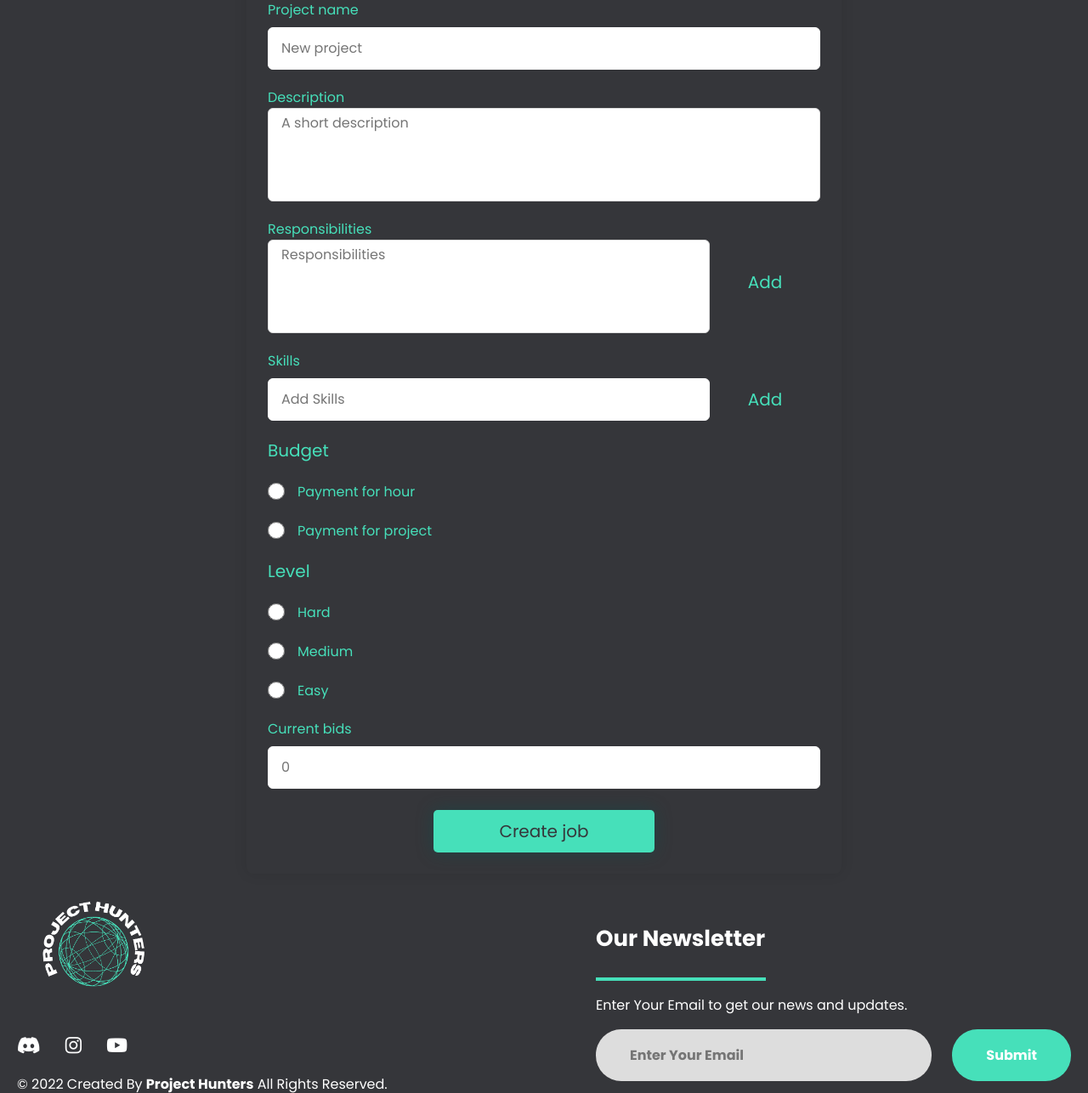
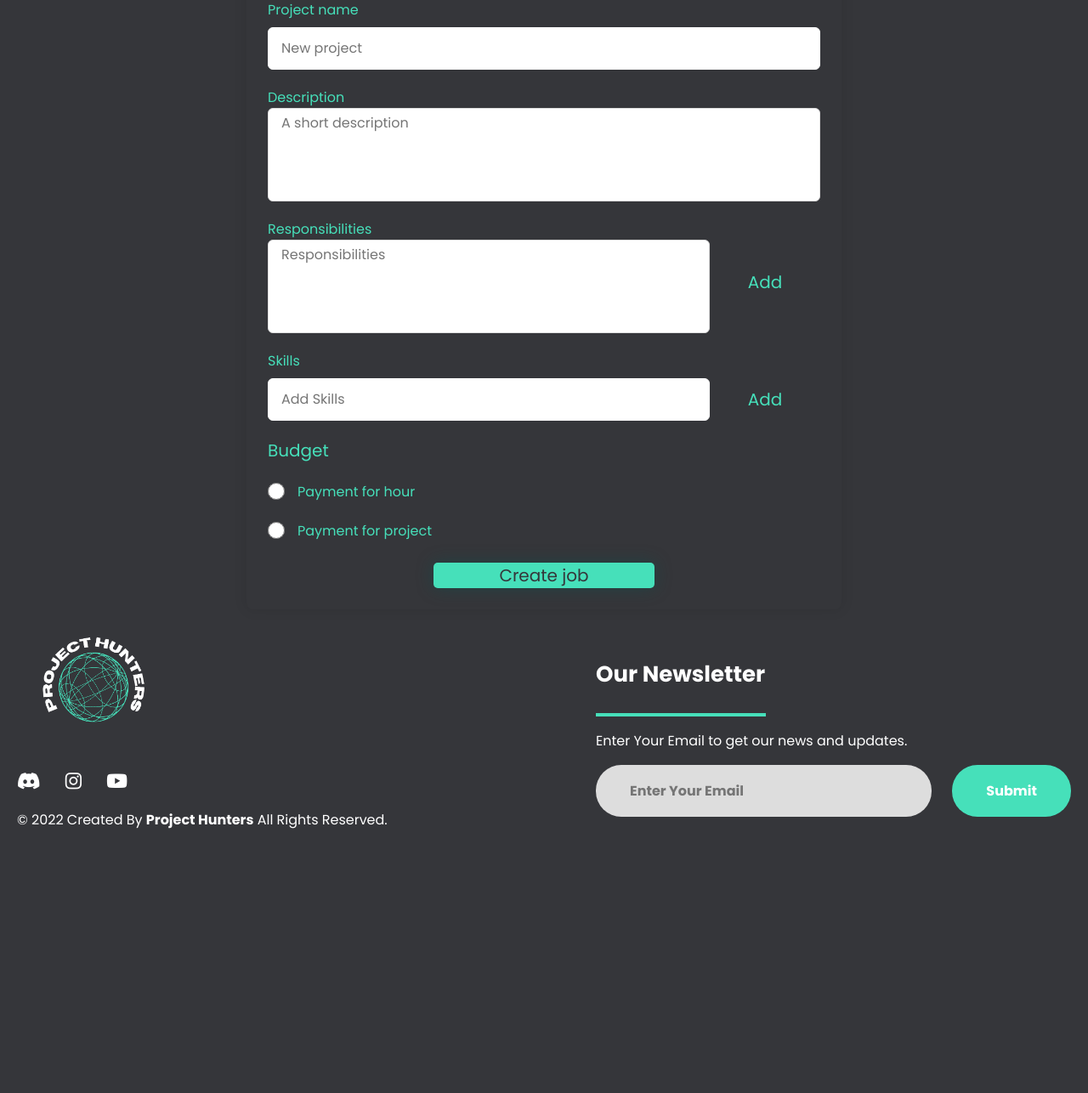
Before and after one commit to PTrendafilov/Softuniada2023-Backend, a Django app: page /projects/create_job_page/ in a window 1280 px wide. Shown: the part 289-1575 px from the top of the page at 85% size. After the commit the page ends 1264 px from the top, so only its background shows below. Run offline with Django 4.2, Linux system fonts and the light colour scheme; parts of the project's set-up code (start-up, migrations or seed data) failed here and were passed over; some libraries are stand-ins or nearby versions.

Commit message:
Add files via upload

```diff
--- a/templates/base.html
+++ b/templates/base.html
@@ -10,7 +10,6 @@
 	<link rel="stylesheet" type="text/css" href="/static/css/footer.css">
 	<link rel="stylesheet" type="text/css" href="/static/css/forms.css">
 	<link rel="stylesheet" type="text/css" href="/static/css/front-page.css">
-	<link rel="stylesheet" type="text/css" href="/static/css/job-details.css">
 	<link rel="stylesheet" type="text/css" href="/static/css/jobs-reading-page.css">
 	<link rel="stylesheet" type="text/css" href="/static/css/profile-details.css">
 	<link rel="stylesheet" type="text/css" href="/static/css/scoreboard.css">
--- a/templates/create.html
+++ b/templates/create.html
@@ -5,9 +5,10 @@
 		<section class="container">
 			<h2>Create a new Job</h2>
 			<form action="/projects/create_project/" class="form" method='post'>
+				{% csrf_token %}
 				<div class="input-box">
 					<label>Project name</label>
-					<input type="text" placeholder="New project" />
+					<input type="text" placeholder="New project" name='title'/>
 				</div>
 				<div class="input-box">
 					<label>Description</label>
@@ -15,7 +16,8 @@
 				</div>
 				<div class="input-box">
 					<label>Responsibilities</label>
-					<textarea name="responsibilities" rows="4" cols="1" class="textarea" placeholder="Responsibilities" id='responsibility-textarea'></textarea>
+					<textarea rows="4" cols="1" class="textarea" placeholder="Responsibilities" id='responsibility-textarea'></textarea>
+					<input name='responsibilities' value='' style='display:none;' id='responsibility-values' class="textbox" type="text">
 					<button class="add" id='add-responsibility'>Add</button>
 				</div>
 				<div class="input-box">
@@ -23,56 +25,49 @@
 						<label>Skills</label>
 						<div class="new-skill" id='skills-autocomplete-box'>
 							<input id='skill-textbox' class="textbox" type="text" placeholder="Add Skills">
+							<input name='skills' value='' style='display:none;' id='skill-values' class="textbox" type="text">
 						</div>
+
 						<button class="add" id='add-skill'>Add</button>
 					</div>
 				</div>
 				<div class="input-box">
 					<label style='font-size:20px;'>Budget</label>
-					<input type="radio" class='radio-btn' name="payment-type" id='payment-type-hour'>
+					<input type="radio" class='radio-btn' value='payment-for-hour' name="payment-type" id='payment-type-hour'>
 					<label class="text" for="payment-type-hour">Payment for hour</label>
 					<div id="textBoxDivFirst" style="display:none;">
 						<div class="currency">
-							<input class="const payment-cost" type="number" placeholder='10' min='0' id='payment-type-hour-input'>
-							<select class="select" id="select1">
+							<input class="const payment-cost" name='payment-hour' type="number" placeholder='10' min='0' id='payment-type-hour-input'>
+							<select class="select" id="select1" name='currency'>
+							<option value="EUR">EUR</option>
 							<option value="USD">USD</option>
-							<option value="EUR">EUR</option>
 							<option value="GBP">GBP</option>
+							<option value="BGN">BGN</option>
 							</select>
 						</div>
 					</div>
-					<input type="radio" class='radio-btn' name="payment-type" id='payment-type-project'>
+					<input type="radio" class='radio-btn' value='payment-for-project' name="payment-type" id='payment-type-project'>
 					<label class="text" for="payment-type-project">Payment for project</label>
 					<div id="textBoxDivSecond" style="display:none;">
 						<div class="currency">
-							<input class="const payment-cost" type="number" min='0' placeholder='150' id='payment-type-project-input' >
-							<select class="select" id="select2">
+							<input class="const payment-cost" name='payment-project' type="number" min='0' placeholder='150' id='payment-type-project-input' >
+							<select class="select" id="select2" name='currency'>
+							<option value="EUR">EUR</option>
 							<option value="USD">USD</option>
-						<option value="EUR">EUR</option>
-						<option value="GBP">GBP</option>
+							<option value="GBP">GBP</option>
+							<option value="BGN">BGN</option>
 						</select>
 						</div>
 					</div>
 				</div>
-				<div class="input-box">
-					<label style='font-size:20px;'>Level</label>
-					<input type="radio" class='radio-btn' name="level-type" id='level-hard'>
-					<label class="text" for='level-hard'>Hard</label>
-					<input type="radio" class='radio-btn' name="level-type" id='level-medium'>
-					<label class="text" for='level-medium'>Medium</label>
-					<input type="radio" class='radio-btn' name="level-type" id='level-easy'>
-					<label class="text" for='level-easy'>Easy</label>
-				</div>
-				<div class="input-box">
-					<label>Current bids</label>
-					<input type="number" placeholder="0" min="0" />
-					</di v>
+
 					<input type="submit" value="Create job" id="submit-form-btn">
-				</div>
+
 	</div>
 	</div>
 
 	<script src='/static/js/responsibility.js'></script>
 	<script src='/static/js/radio_button.js'></script>
-	<script src='/static/js/skills-autocomplete.js'></script><script src='/static/js/skills.js'></script>
+	<script src='/static/js/skills-autocomplete.js'></script>
+	<script src='/static/js/skills.js'></script>
 {% endblock %}
--- a/templates/jobs-reading-page.html
+++ b/templates/jobs-reading-page.html
@@ -7,8 +7,8 @@
                     <div class="text-container">
                         <h3 class="project-name">{{job.name}}</h3>
                         <div class="information-line">
-                            <p class="project-details">{{job.details}}</p>
-                            <p class="project-pay">Budget: {{job.pay}}</p>
+                            <p class="project-details">{{job.skills}}</p>
+                            <p class="project-pay">Budget: {{job.payment}}</p>
                             <p class="project-bids"><span class='button'>{{job.bids}}</span> bids</p>
                         </div>
 
```
Also changed, not shown: templates/job-details.html (+51 -21 lines), db.sqlite3.
